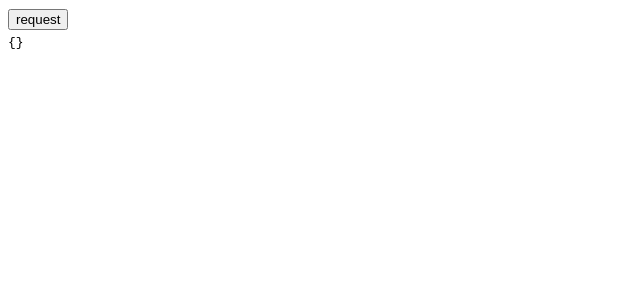
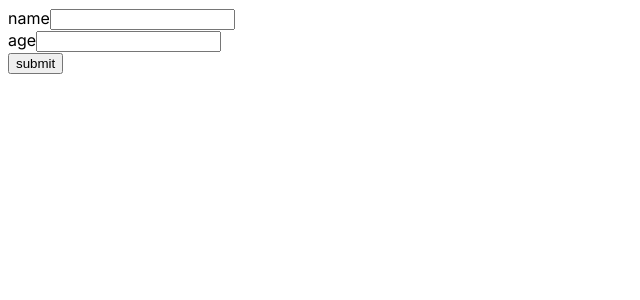
Before and after one commit to pokuwagata/msw2-jest-sandbox, a Next.js app: page / in a window 1280 px wide. Shown: the top 300 px of the page, without its empty margins (0-640 px from the left). Built offline with nearby package versions, Linux system fonts and the light colour scheme.

Commit message:
onSubmit version

```diff
--- a/app/page.tsx
+++ b/app/page.tsx
@@ -1,30 +1,30 @@
 "use client";
 
-import { useState } from "react";
+import { FormEvent } from "react";
 
 export default function Home() {
-  const [data, setData] = useState<object>({});
+  async function handleSubmit(event: FormEvent<HTMLFormElement>) {
+    const body = new FormData(event.currentTarget);
 
-  async function handleOnClick() {
-    const body = new FormData();
-    body.append("name", "foo");
-    body.append("age", "30");
-
-    const data = await fetch("http://localhost:3000/api/test", {
+    await fetch("http://localhost:3000/api/test", {
       method: "POST",
       body,
     });
-
-    const json = await data.json();
-    setData(json);
   }
 
   return (
     <main>
-      <button onClick={handleOnClick}>request</button>
-      <div>
-        <code>{JSON.stringify(data)}</code>
-      </div>
+      <form onSubmit={handleSubmit}>
+        <div>
+          <label htmlFor="name">name</label>
+          <input id="name" name="name" type="text" />
+        </div>
+        <div>
+          <label htmlFor="age">age</label>
+          <input id="age" name="age" type="number" />
+        </div>
+        <input type="submit" value="submit" />
+      </form>
     </main>
   );
 }
```
Also changed, not shown: 1 other file (tests, documents, lock files or other folders).
